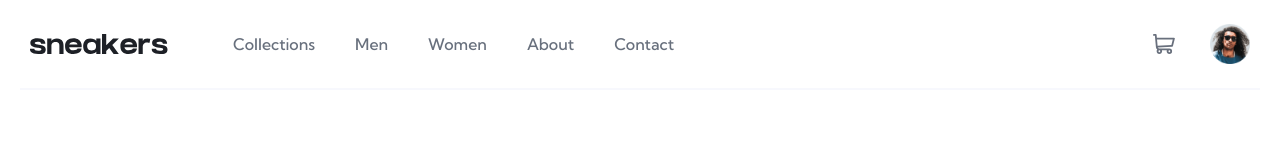
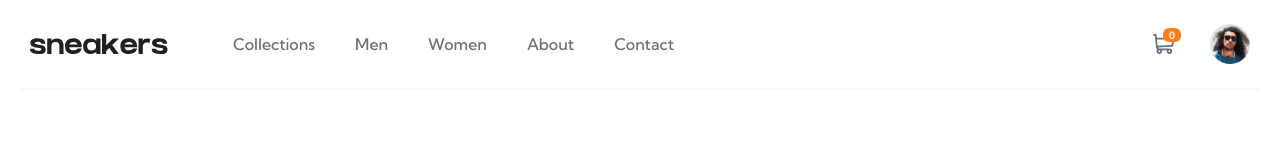
Before and after one commit to MoNi-hub4/ecommerce-product-preview, a React (Create React App) app: page / in a window 1280 px wide. Shown: the top 160 px of the page. Built offline with nearby package versions, Linux system fonts and the light colour scheme.

Commit message:
cartDone

```diff
--- a/src/components/FirstSection.js
+++ b/src/components/FirstSection.js
@@ -1,17 +1,22 @@
-import React from 'react'
-import { FirstSectionContainer } from '../styledComponents/FirstSectionStyle'
-import ImageSlider from './ImageSlider'
-import ProductDescription from './ProductDescription'
+import React from "react";
+import { FirstSectionContainer } from "../styledComponents/FirstSectionStyle";
+import ImageSlider from "./ImageSlider";
+import ProductDescription from "./ProductDescription";
 
 const FirstSection = (props) => {
   return (
     <FirstSectionContainer>
-        <ImageSlider />
-        <ProductDescription setCount={props.setCount} />
+      <ImageSlider />
+      <ProductDescription
+
+        count={props.count}
+        setCount={props.setCount}
+        num = {props.num}
+        setnum = {props.setnum}
+        setCartCount = {props.setCartCount}
+      />
     </FirstSectionContainer>
+  );
+};
 
-
-  )
-}
-
-export default FirstSection
+export default FirstSection;
--- a/src/components/Home.js
+++ b/src/components/Home.js
@@ -5,7 +5,6 @@ import CartImg from "./images/image-product-1-thumbnail.jpg";
 import ItemDelete from "./images/icon-delete.svg";
 
 import {
-
   CartItemDescription,
   CartItem,
   CartItemImg,
@@ -13,22 +12,24 @@ import {
   CartImgDiv,
   CartItemAmount,
   CartItemCount,
-  CartItemDeleteButton
-
+  CartItemDeleteButton,
 } from "../styledComponents/CartMenuStyle";
 
 export default function Home() {
-  const [Count, setCount] = useState([
-
-  ]);
-
-
-  console.log(Count);
+  const [Count, setCount] = useState([]);
+  const [Num, setNum] = useState(0);
+  const [CartCount, setCartCount] = useState(0);
 
   return (
     <div className="Home">
-      <Navbar count={Count} />
-      <FirstSection count={Count} setCount={setCount} />
+      <Navbar count={Count} num={CartCount} />
+      <FirstSection
+        num={Num}
+        setnum={setNum}
+        count={Count}
+        setCount={setCount}
+        setCartCount = {setCartCount}
+      />
     </div>
   );
 }
--- a/src/components/Navbar.js
+++ b/src/components/Navbar.js
@@ -16,6 +16,7 @@ import {
   SecondContainer,
   MenuSection,
   UserProfile,
+  CartCounter,
 } from "../styledComponents/NavbarStyle";
 
 export default function Navbar(props) {
@@ -49,6 +50,7 @@ export default function Navbar(props) {
         </FirstContainer>
         <SecondContainer>
           <CartIcon src={CartImg} onClick ={ () => ChildRef.current.cartClick()} ></CartIcon>
+          <CartCounter>{props.num}</CartCounter>
           <UserProfile src={UserImg}></UserProfile>
         </SecondContainer>
         <CartMenu ref={ChildRef} count = {props.count} />
--- a/src/components/ProductDescription.js
+++ b/src/components/ProductDescription.js
@@ -1,4 +1,4 @@
-import React , {useState} from "react";
+import React, { useState } from "react";
 import plusImg from "./images/icon-plus.svg";
 import minusImg from "./images/icon-minus.svg";
 import IconCart from "./images/icon-cart-white.svg";
@@ -34,14 +34,9 @@ import {
 } from "../styledComponents/CartMenuStyle";
 
 const ProductDescription = (props) => {
-  const [Num , setNum] = useState(0)
 
-  const Plus = () => {
-    setNum(() => Num + 1);
-  }
-
-  const Minus = () => {
-    setNum(() => Num < 0 ? 0 : Num -1  );
+  const setCart = () => {
+    props.setCartCount(props.num)
   }
 
   return (
@@ -60,9 +55,19 @@ const ProductDescription = (props) => {
       </PriceBox>
       <BottomBox>
         <AmountDiv>
-          <IconMinus src={minusImg} onClick={Minus}></IconMinus>
-          <Amount>{Num}</Amount>
-          <IconPlus src={plusImg} onClick={Plus}></IconPlus>
+          <IconMinus
+            src={minusImg}
+            onClick={() => {
+              props.setnum(() => (props.num <= 0 ? 0 : props.num - 1));
+            }}
+          ></IconMinus>
+          <Amount>{props.num}</Amount>
+          <IconPlus
+            src={plusImg}
+            onClick={() => {
+              props.setnum(() => props.num + 1);
+            }}
+          ></IconPlus>
         </AmountDiv>
         <AddtoCart
           onClick={() => {
@@ -74,13 +79,14 @@ const ProductDescription = (props) => {
                 <CartItemDescription>
                   <CartItemTitle>Fall Limited Edition Sneakers</CartItemTitle>
                   <CartItemAmount>
-                    $125 <CartItemCount>x {Num}</CartItemCount>
+                    $125 <CartItemCount>x {props.num}</CartItemCount>
                   </CartItemAmount>
 
                   <CartItemDeleteButton src={ItemDelete}></CartItemDeleteButton>
                 </CartItemDescription>
               </CartItem>,
             ]);
+            setCart()
           }}
         >
           <CartImage src={IconCart}></CartImage> Add to cart
--- a/src/styledComponents/NavbarStyle.js
+++ b/src/styledComponents/NavbarStyle.js
@@ -9,7 +9,7 @@ export const NavContainer = styled.div`
   padding: 10px;
   z-index: 99;
 
-  @media (min-width: 968px){
+  @media (min-width: 968px) {
     height: 90px;
     border-bottom: 2px solid hsl(223, 64%, 98%);
     margin-left: 20px;
@@ -20,12 +20,12 @@ export const NavContainer = styled.div`
 export const FirstContainer = styled.div`
   display: flex;
   align-items: center;
-
 `;
 
 export const SecondContainer = styled.div`
   display: flex;
   align-items: center;
+  position: relative;
 `;
 export const MenuButton = styled.img`
   /* display: inline-block; */
@@ -44,7 +44,7 @@ export const LogoName = styled.img`
   width: 100%;
   margin-left: 20px;
 
-  @media (min-width:968px){
+  @media (min-width: 968px) {
     margin-left: 0;
   }
 `;
@@ -60,7 +60,7 @@ export const MenuSection = styled.div`
   top: 0;
   left: ${(props) => (props.prop === "open" ? "0" : "-800px")};
 
-  @media (min-width: 968px){
+  @media (min-width: 968px) {
     width: auto;
     height: auto;
     top: auto;
@@ -84,12 +84,12 @@ export const MenuClose = styled.img`
 `;
 
 export const MenuItem = styled.a`
-    text-decoration: none;
-    margin-top: 10px;
-    margin-bottom: 15px;
-    font-weight: 800;
+  text-decoration: none;
+  margin-top: 10px;
+  margin-bottom: 15px;
+  font-weight: 800;
 
-    @media (min-width: 968px) {
+  @media (min-width: 968px) {
     margin-right: 40px;
     font-weight: 500;
     color: hsl(219, 9%, 45%);
@@ -99,7 +99,7 @@ export const MenuItem = styled.a`
 export const CartIcon = styled.img`
   margin-right: 25px;
 
-  @media (min-width:968px){
+  @media (min-width: 968px) {
     margin-right: 35px;
     cursor: pointer;
   }
@@ -110,9 +110,30 @@ export const UserProfile = styled.img`
   height: 25px;
   width: 25px;
 
-  @media (min-width: 968px){
+  @media (min-width: 968px) {
     margin-right: 0;
     height: 40px;
     width: 40px;
   }
 `;
+
+export const CartCounter = styled.div`
+  display: flex;
+  align-items: center;
+  justify-content: center;
+  font-size: 10px;
+  font-weight: 600;
+  color: #fff;
+  text-align: center;
+  height: 14px;
+  width: 18px;
+  border-radius: 6px;
+  background: hsl(26, 100%, 55%);
+  position: absolute;
+  top: -4px;
+  left: 10px;
+
+  @media (min-width:968px){
+    top: 4px;
+  }
+`;
```
